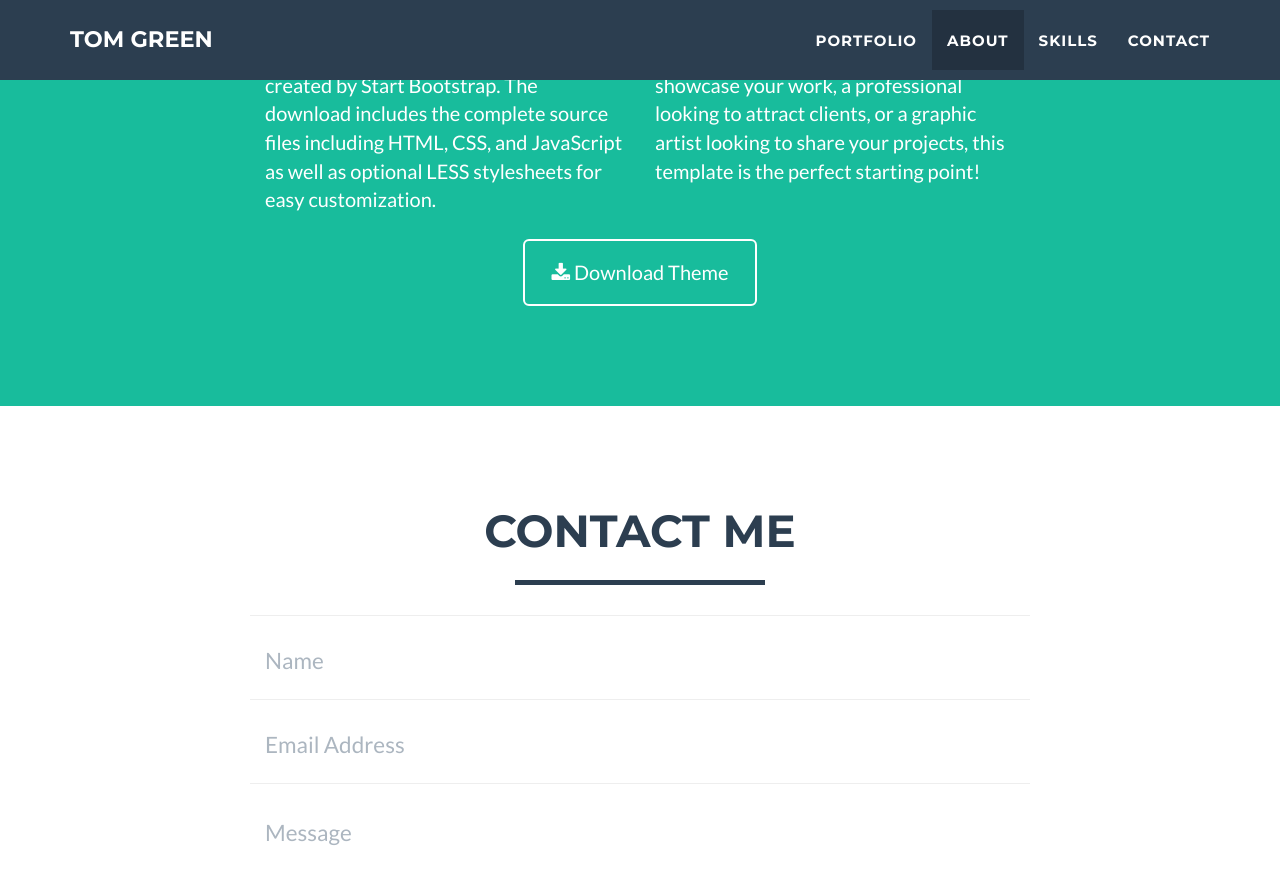
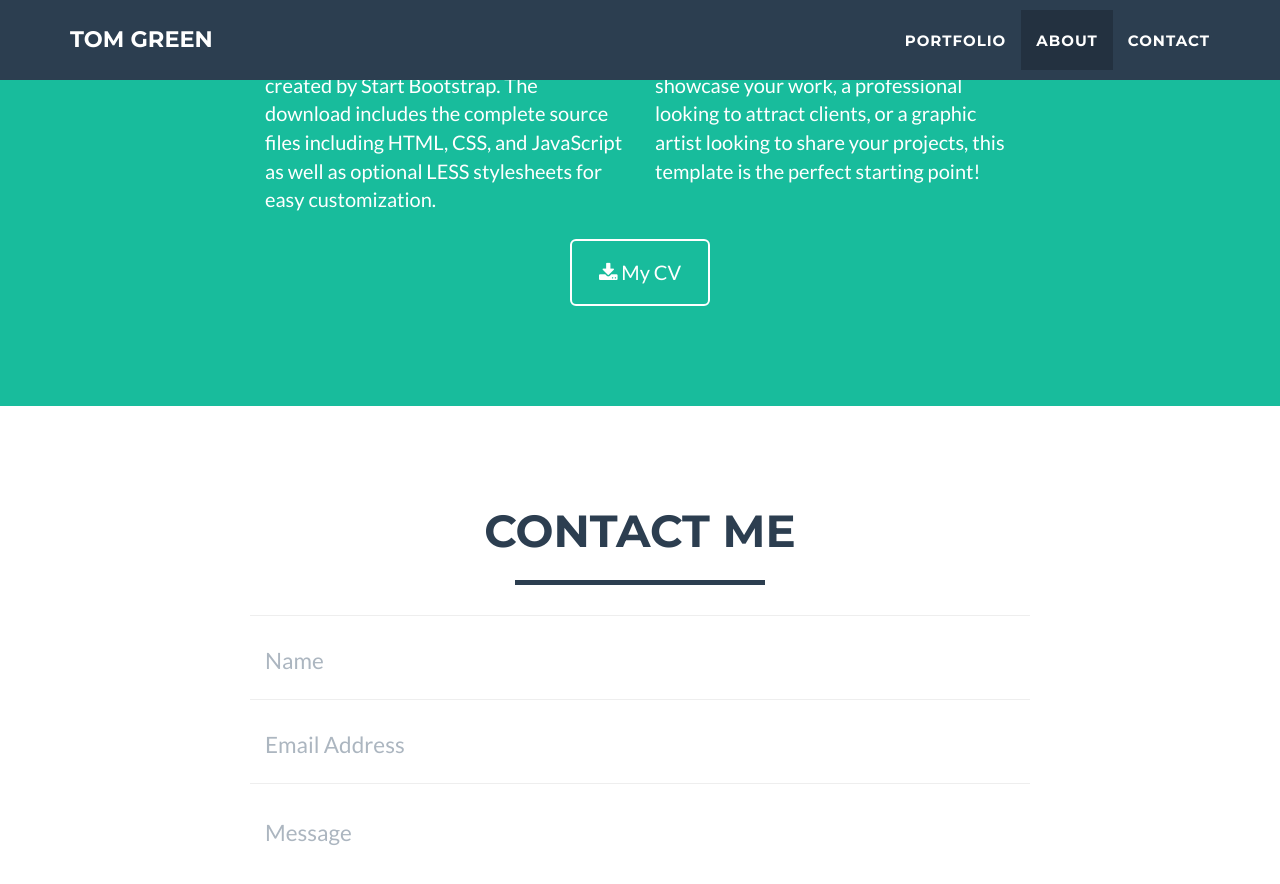
Before and after one commit to Tmgree/Tmgree.github.io, a Jekyll site: the page built from index.html, in a window 1280 px wide and 900 px high, scrolled down 1832 px. Shown: the top 884 px of the window. Built offline with Jekyll 4.4.1, drawn with Linux system fonts in a browser that asks for light colours.

Commit message:
added CV

```diff
--- a/_includes/about.html
+++ b/_includes/about.html
@@ -15,8 +15,8 @@
                     <p>Whether you're a student looking to showcase your work, a professional looking to attract clients, or a graphic artist looking to share your projects, this template is the perfect starting point! </p>
                 </div>
                 <div class="col-lg-8 col-lg-offset-2 text-center">
-                    <a href="#" class="btn btn-lg btn-outline">
-                        <i class="fa fa-download"></i> Download Theme
+                    <a href="img/TomGreencv2.pdf" class="btn btn-lg btn-outline">
+                        <i class="fa fa-download"></i> My CV
                     </a>
                 </div>
             </div>
--- a/_includes/nav.html
+++ b/_includes/nav.html
@@ -25,9 +25,6 @@
                         <a href="#about">About</a>
                     </li>
                     <li class="page-scroll">
-                        <a href="#skills">Skills</a>
-                    </li>
-                    <li class="page-scroll">
                         <a href="#contact">Contact</a>
                     </li>
                 </ul>
```
Also changed, not shown: 1 other file.
